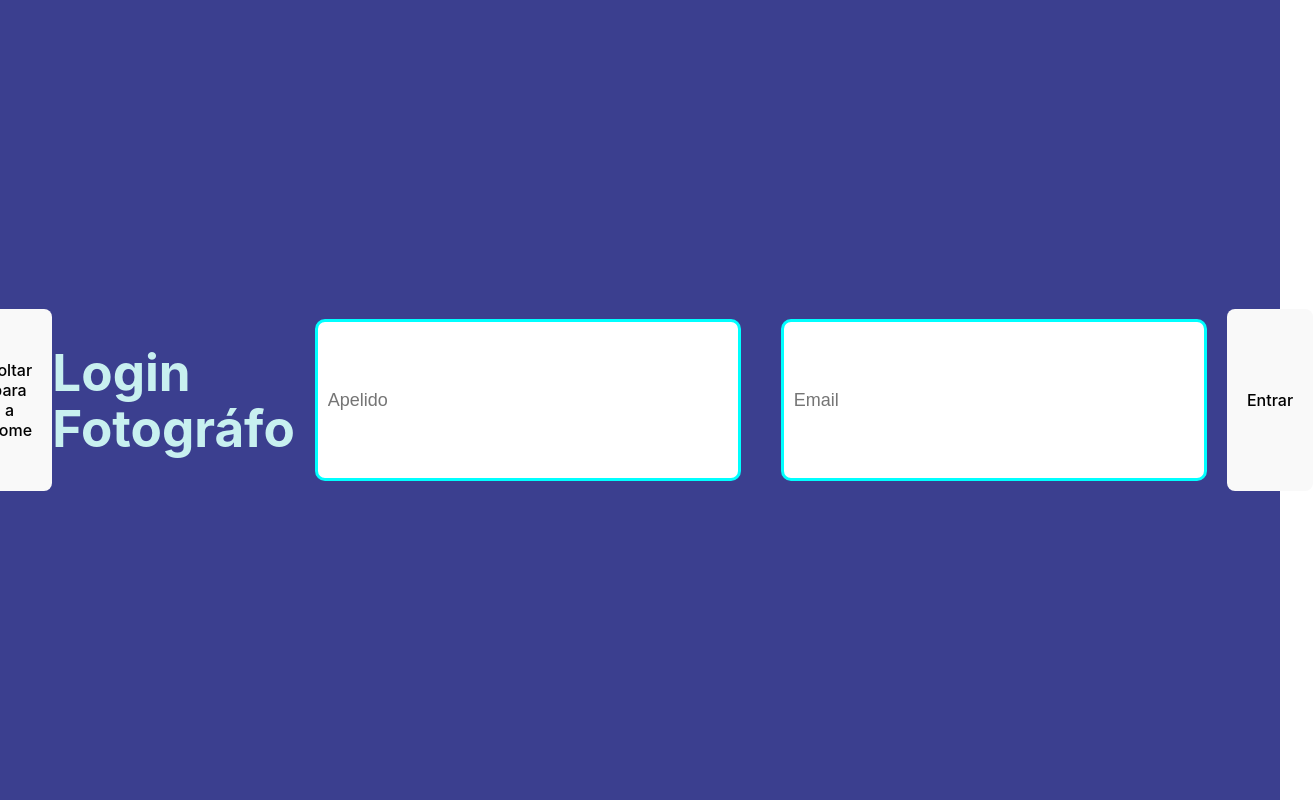
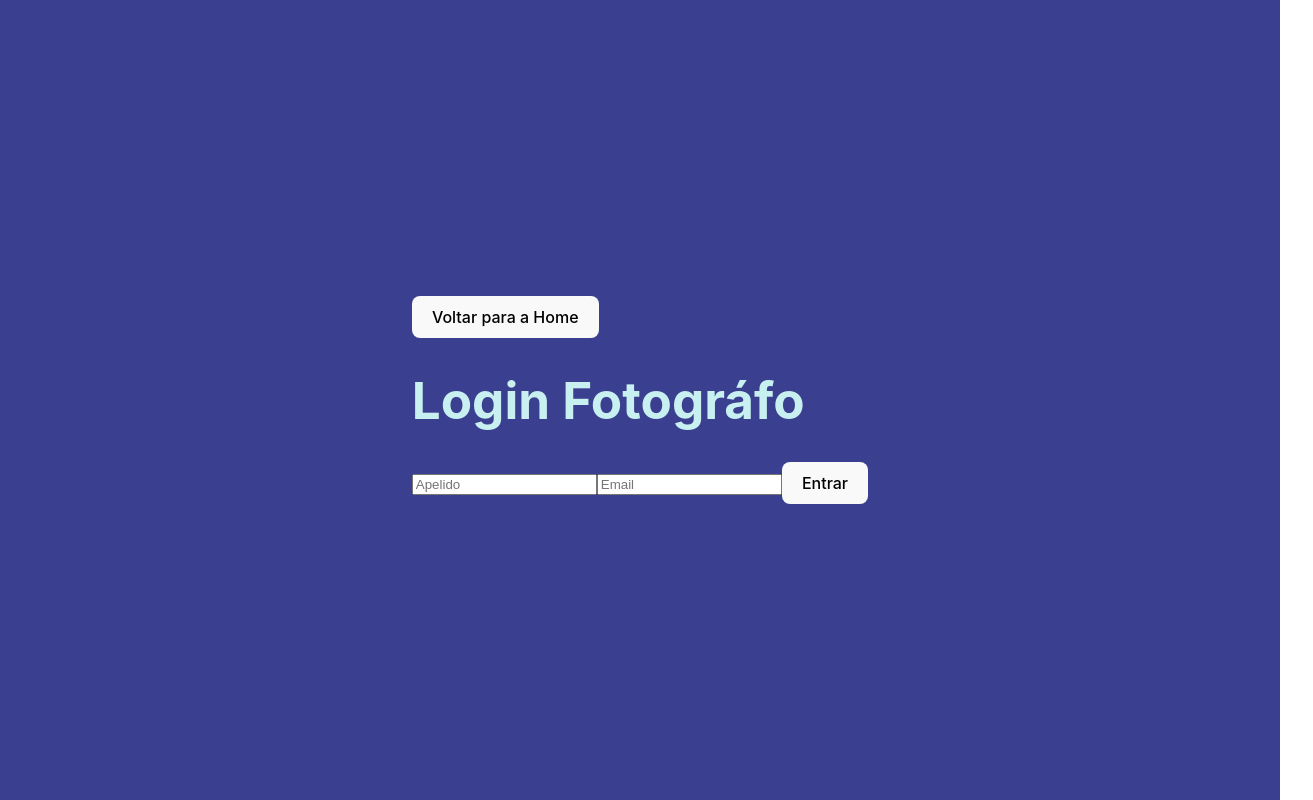
Before and after one commit to GigliarlyM/fotografia-sistema, a React (Vite) app in the folder front-end/: page /login/photographer in a window 1280 px wide. Shown: the whole page, 1313 px wide, since content can reach past the window. Built offline with nearby package versions, Linux system fonts and the light colour scheme.

Commit message:
Alterações estilização

```diff
--- a/front-end/src/index.css
+++ /dev/null
@@ -1,69 +0,0 @@
-:root {
-  font-family: Inter, system-ui, Avenir, Helvetica, Arial, sans-serif;
-  line-height: 1.5;
-  font-weight: 400;
-
-  color-scheme: light dark;
-  color: rgba(255, 255, 255, 0.87);
-  background-color: #242424;
-
-  font-synthesis: none;
-  text-rendering: optimizeLegibility;
-  -webkit-font-smoothing: antialiased;
-  -moz-osx-font-smoothing: grayscale;
-}
-
-a {
-  font-weight: 500;
-  color: #646cff;
-  text-decoration: inherit;
-}
-a:hover {
-  color: #535bf2;
-}
-
-body {
-  margin: 0;
-  display: flex;
-  place-items: center;
-  min-width: 320px;
-  min-height: 100vh;
-  background-color: #747bff;
-}
-
-h1 {
-  font-size: 3.2em;
-  line-height: 1.1;
-}
-
-button {
-  border-radius: 8px;
-  border: 1px solid transparent;
-  padding: 0.6em 1.2em;
-  font-size: 1em;
-  font-weight: 500;
-  font-family: inherit;
-  background-color: black;
-  cursor: pointer;
-  transition: border-color 0.25s;
-}
-button:hover {
-  border-color: aqua;
-}
-button:focus,
-button:focus-visible {
-  outline: 4px auto -webkit-focus-ring-color;
-}
-
-@media (prefers-color-scheme: light) {
-  :root {
-    color: #213547;
-    background-color: #ffffff;
-  }
-  a:hover {
-    color: #747bff;
-  }
-  button {
-    background-color: #f9f9f9;
-  }
-}
--- a/front-end/src/main.jsx
+++ b/front-end/src/main.jsx
@@ -3,6 +3,7 @@
 import App from './App.jsx'
 import './styles/index.css'
 import './styles/photo.css'
+import './styles/cards.css'
 
 createRoot(document.getElementById('root')).render(
   <StrictMode>
--- a/front-end/src/pages/login-photographer.jsx
+++ b/front-end/src/pages/login-photographer.jsx
@@ -1,6 +1,5 @@
 //import React from "react"
 import { useState } from "react";
-import "../styles/form.css"
 import { useNavigate } from "react-router-dom";
 import axios from "axios";
 
--- a/front-end/src/styles/area-content.css
+++ /dev/null
@@ -1,4 +0,0 @@
-div {
-    display: flex;
-    justify-content: center;
-}
```
Also changed, not shown: front-end/src/pages/perfil-photographer.jsx (+6 -7 lines).
